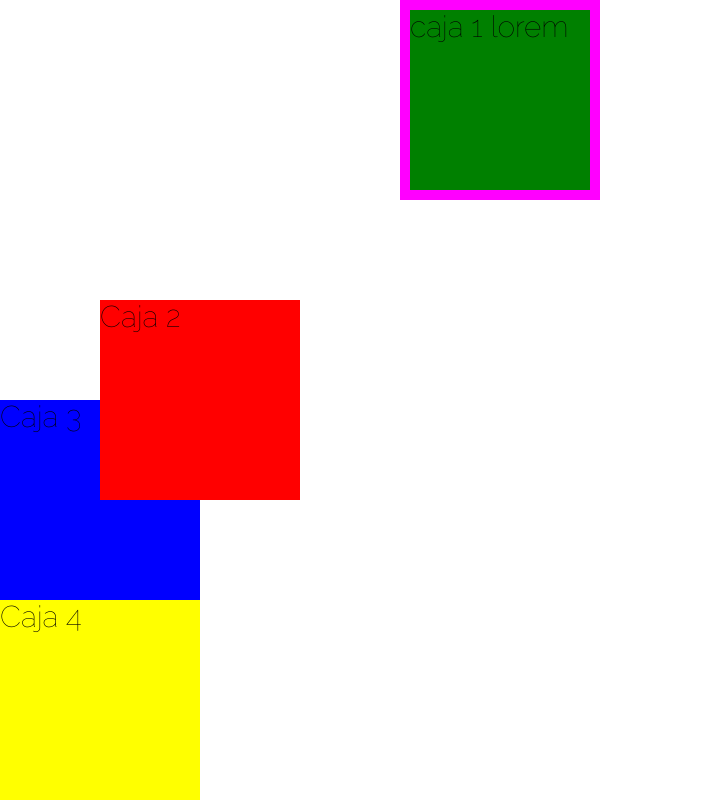
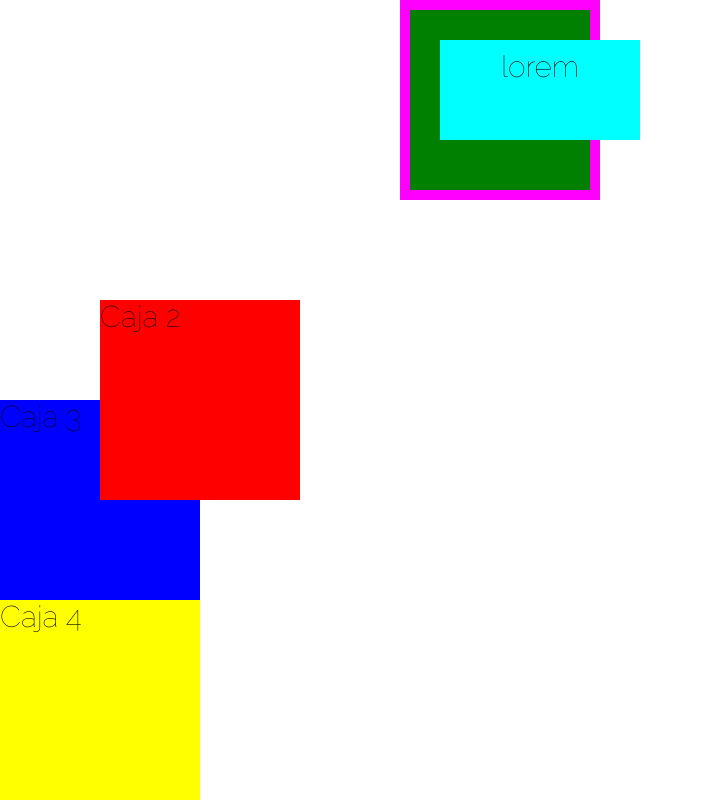
Before and after one commit to demian35/HTMLwithCSS, a plain HTML site: page prueba6/index.html in a window 1280 px wide. Shown: the whole page, without its empty margins (0-703 px from the left). Drawn offline with Linux system fonts and the light colour scheme; files that its build step writes are made by us from their sources.

Commit message:
jugando con mas propiedades padding text-align,etc

```diff
--- a/prueba6/index.html
+++ b/prueba6/index.html
@@ -11,7 +11,6 @@
 
     <body>
         <div class="caja_1">
-            <b>caja 1</b>
             <h2>lorem</h2>
         </div>
         <div class="caja_2">
--- a/prueba6/style.css
+++ b/prueba6/style.css
@@ -34,6 +34,7 @@ div{
     position: relative;
     left: 400px;
     z-index: 150;
+    padding: 30px;
 
 }
 
@@ -43,5 +44,11 @@ div{
 }
 
 .caja_1 h2{
-    display: inline;
+    display: inline-block;
+    background-color: cyan;
+    padding: 10px;
+    height: 100px;
+    width: 200px;
+    box-sizing: border-box;
+    text-align: center;
 }
```
